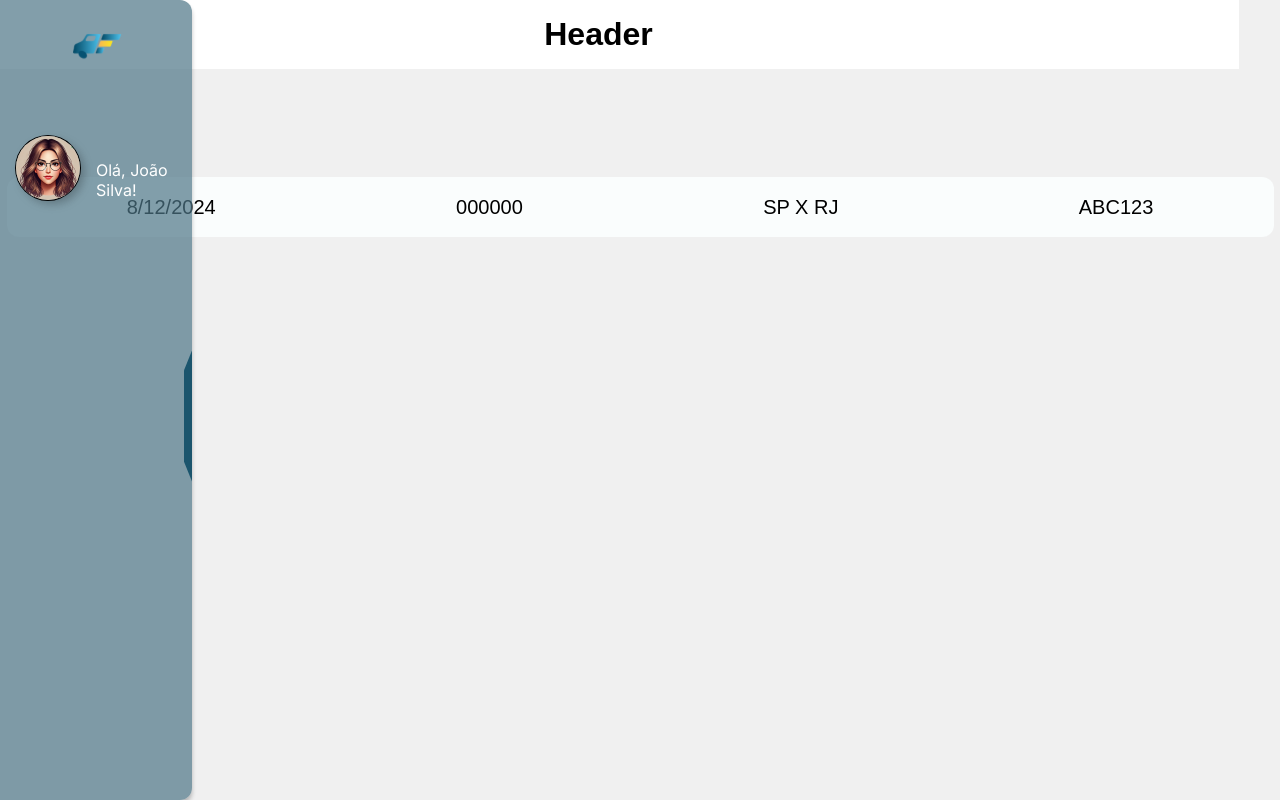
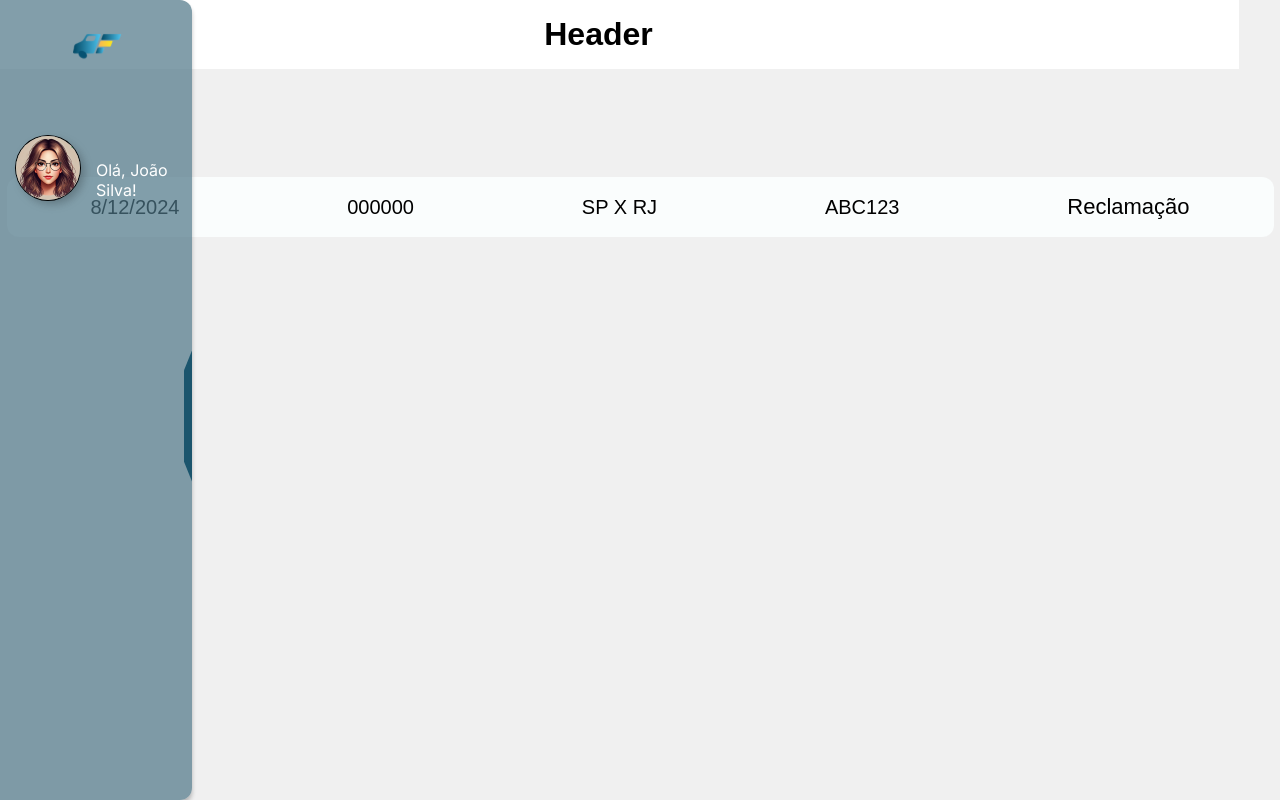
Before and after one commit to fretador/fretador-mesa, a Next.js app: page /canva in a window 1280 px wide. Shown: the top 800 px of the page. Built offline with nearby package versions, Linux system fonts and the light colour scheme.

Commit message:
feat: add OccurrenceType component and unit test

```diff
--- /dev/null
+++ b/src/components/Row/OccurrenceType/index.tsx
@@ -0,0 +1,16 @@
+import React from "react";
+import styles from './ocurrenceType.module.css';
+
+interface OccurrenceTypeProps {
+  occurrenceType: string;
+}
+
+const OccurrenceType = ({ occurrenceType }: OccurrenceTypeProps) => {
+  return (
+    <div className={styles.container}>
+      <p className={styles.occurrenceType}>{occurrenceType}</p>
+    </div>
+  );
+};
+
+export default OccurrenceType;
--- /dev/null
+++ b/src/components/Row/OccurrenceType/ocurrenceType.module.css
@@ -0,0 +1,8 @@
+.container {
+    display: flex;
+    align-items: center;
+  }
+
+  .occurrenceType {
+    font-size: 22px;
+  }
--- a/src/components/Row/index.tsx
+++ b/src/components/Row/index.tsx
@@ -5,6 +5,7 @@ import FreightDate from "./FreightDate";
 import Route from "./Route";
 import RowRoot from "./RowRoot";
 import FreightStatus from "./FreightStatus";
+import OccurrenceType from "./OccurrenceType";
 
 export const Row = {
   Root: RowRoot,
@@ -13,5 +14,6 @@ export const Row = {
   Route: Route,
   Cte: Cte,
   Driver: Driver,
+  OccurrenceType: OccurrenceType,
   FreightStatus: FreightStatus
 };
--- a/src/pages/canva/index.tsx
+++ b/src/pages/canva/index.tsx
@@ -30,6 +30,7 @@ const Canva: React.FC = () => {
               <Row.Cte cte="000000" />
               <Row.Route originState="SP" destinyState="RJ" />
               <Row.FreightCode code={"ABC123"} />
+              <Row.OccurrenceType occurrenceType={'Reclamação'}/>
             </Row.Root>
           </Body>
         </div>
```
Also changed, not shown: 1 other file (tests, documents, lock files or other folders).
